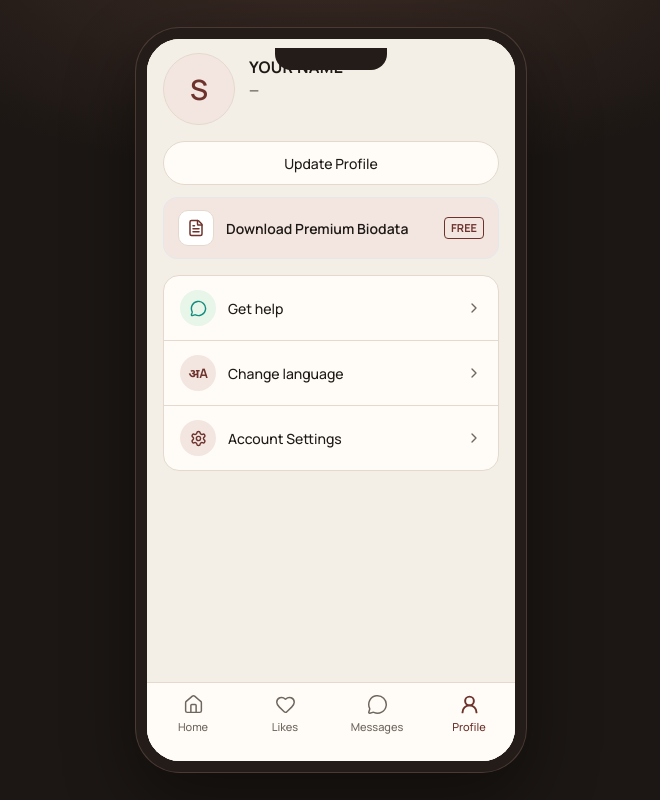
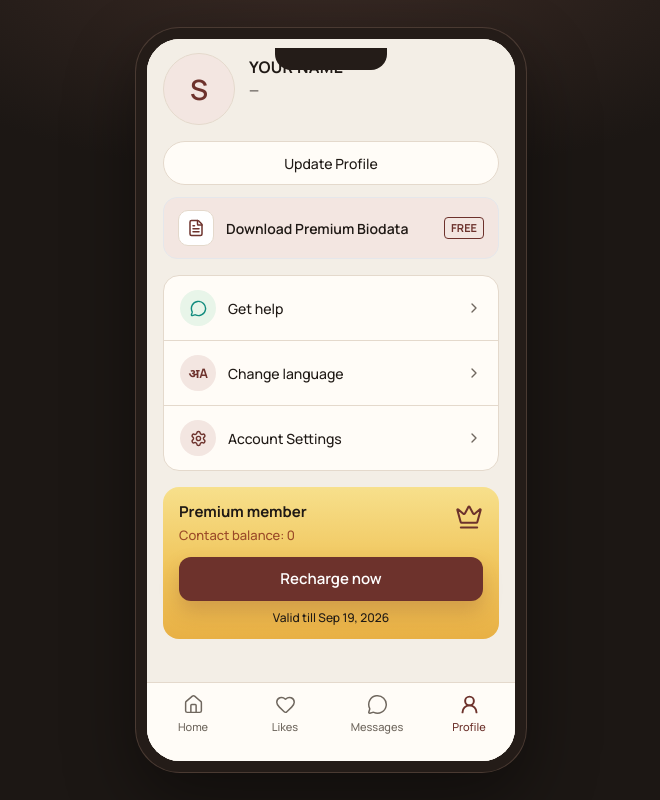
Before and after one commit to saurabhk-vastu/samaj-saathi-prototype, a Next.js app: page /me in a window 1280 px wide. Shown: the whole page, without its empty margins (309-969 px from the left). Built offline with nearby package versions, Linux system fonts and the light colour scheme.

Commit message:
Add profile premium recharge banner and drop GitHub from note.

```diff
--- a/app/me/page.tsx
+++ b/app/me/page.tsx
@@ -5,6 +5,7 @@ import { useRouter } from "next/navigation";
 import { useState } from "react";
 import {
   ChevronRight,
+  Crown,
   FileText,
   IndianRupee,
   LogOut,
@@ -150,6 +151,28 @@ export default function MePage() {
             <ChevronRight size={16} className="text-[var(--ss-muted)]" />
           </button>
         </div>
+
+        <Link
+          href="/recharge"
+          className="mt-4 block rounded-[16px] px-4 pt-3.5 pb-3"
+          style={{
+            background: "linear-gradient(180deg, #f7e08c 0%, #f0c45a 55%, #e8b045 100%)",
+          }}
+        >
+          <div className="flex items-start justify-between gap-3">
+            <div>
+              <p className="text-[15px] font-bold text-[var(--ss-ink)]">Premium member</p>
+              <p className="text-[13px] font-medium text-[#9a4a28] mt-0.5">Contact balance: 0</p>
+            </div>
+            <Crown size={28} className="text-[var(--ss-primary)] shrink-0 mt-0.5" strokeWidth={1.75} />
+          </div>
+          <span className="mt-3 flex h-11 w-full items-center justify-center rounded-[12px] bg-[var(--ss-primary)] text-[15px] font-semibold text-white shadow-btn">
+            Recharge now
+          </span>
+          <p className="mt-2 text-center text-[12px] font-medium text-[var(--ss-ink)]">
+            Valid till Sep 19, 2026
+          </p>
+        </Link>
       </div>
       <BottomNav />
 
```
Also changed, not shown: 1 other file (tests, documents, lock files or other folders).
